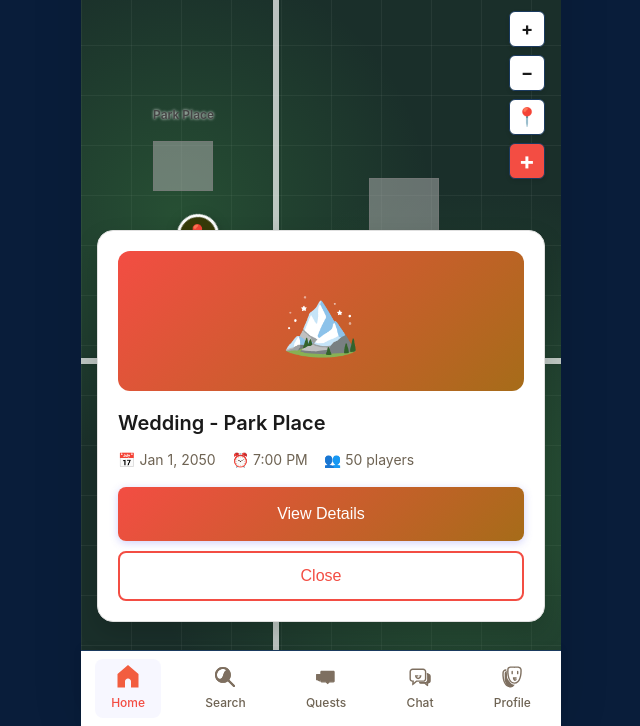
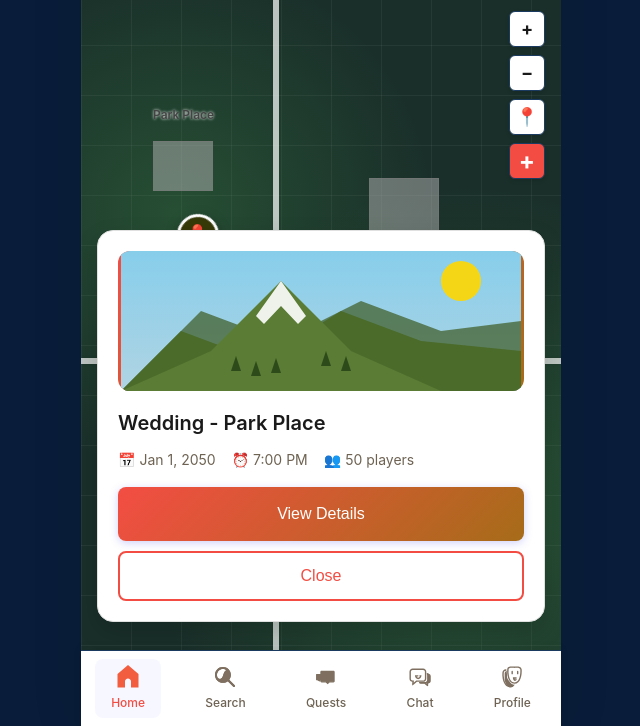
Before and after one commit to djrandhawa15/EventQuest, a plain HTML site: page pages/home.html in a window 1280 px wide. Both pictures are taken after a click on the element 514 px from the left and 310 px from the top of the page. Shown: the part 74-800 px from the top of the page, without its empty margins (319-959 px from the left). Drawn offline with Linux system fonts and the light colour scheme; a web font is replaced by a local one.

Commit message:
updated hero photo

```diff
--- a/pages/home.html
+++ b/pages/home.html
@@ -45,7 +45,39 @@
             <div class="marker pending" style="top: 70%; left: 40%;" onclick="showPopup('Dinner at McDonald\'s', 'Jan 1, 2050', '7:30 PM', 30)"></div>
 
             <div class="quest-popup" id="questPopup">
-                <div class="quest-img">🏔️</div>
+                <div class="quest-img" style="position: relative; overflow: hidden;">
+                    <svg viewBox="0 0 400 140" style="width: 100%; height: 100%; position: absolute; top: 0; left: 0;">
+                        <!-- Sky -->
+                        <rect width="400" height="140" fill="url(#popupSkyGradient)"/>
+
+                        <!-- Sun -->
+                        <circle cx="340" cy="30" r="20" fill="#ffd700" opacity="0.9"/>
+
+                        <!-- Back mountain -->
+                        <path d="M 0 140 L 80 60 L 160 90 L 240 50 L 320 80 L 400 70 L 400 140 Z" fill="#3d5a22" opacity="0.7"/>
+
+                        <!-- Middle mountain -->
+                        <path d="M 0 140 L 60 80 L 140 110 L 220 60 L 300 90 L 400 100 L 400 140 Z" fill="#4a6b2a"/>
+
+                        <!-- Front mountain with snow cap -->
+                        <path d="M 0 140 L 90 100 L 160 30 L 230 100 L 320 140 L 400 140 Z" fill="#5a7c35"/>
+                        <path d="M 135 65 L 160 30 L 185 65 L 177 73 L 160 55 L 143 73 Z" fill="#ffffff" opacity="0.9"/>
+
+                        <!-- Trees on mountains -->
+                        <polygon points="110,120 115,105 120,120" fill="#2d4a1a"/>
+                        <polygon points="130,125 135,110 140,125" fill="#2d4a1a"/>
+                        <polygon points="150,122 155,107 160,122" fill="#2d4a1a"/>
+                        <polygon points="200,115 205,100 210,115" fill="#2d4a1a"/>
+                        <polygon points="220,120 225,105 230,120" fill="#2d4a1a"/>
+
+                        <defs>
+                            <linearGradient id="popupSkyGradient" x1="0%" y1="0%" x2="0%" y2="100%">
+                                <stop offset="0%" style="stop-color:#87CEEB;stop-opacity:1" />
+                                <stop offset="100%" style="stop-color:#B0D4E3;stop-opacity:1" />
+                            </linearGradient>
+                        </defs>
+                    </svg>
+                </div>
                 <div class="quest-title" id="popupTitle">Wedding - Park Place</div>
                 <div class="quest-meta">
                     <span id="popupDate">📅 Jan 1, 2050</span>
```
